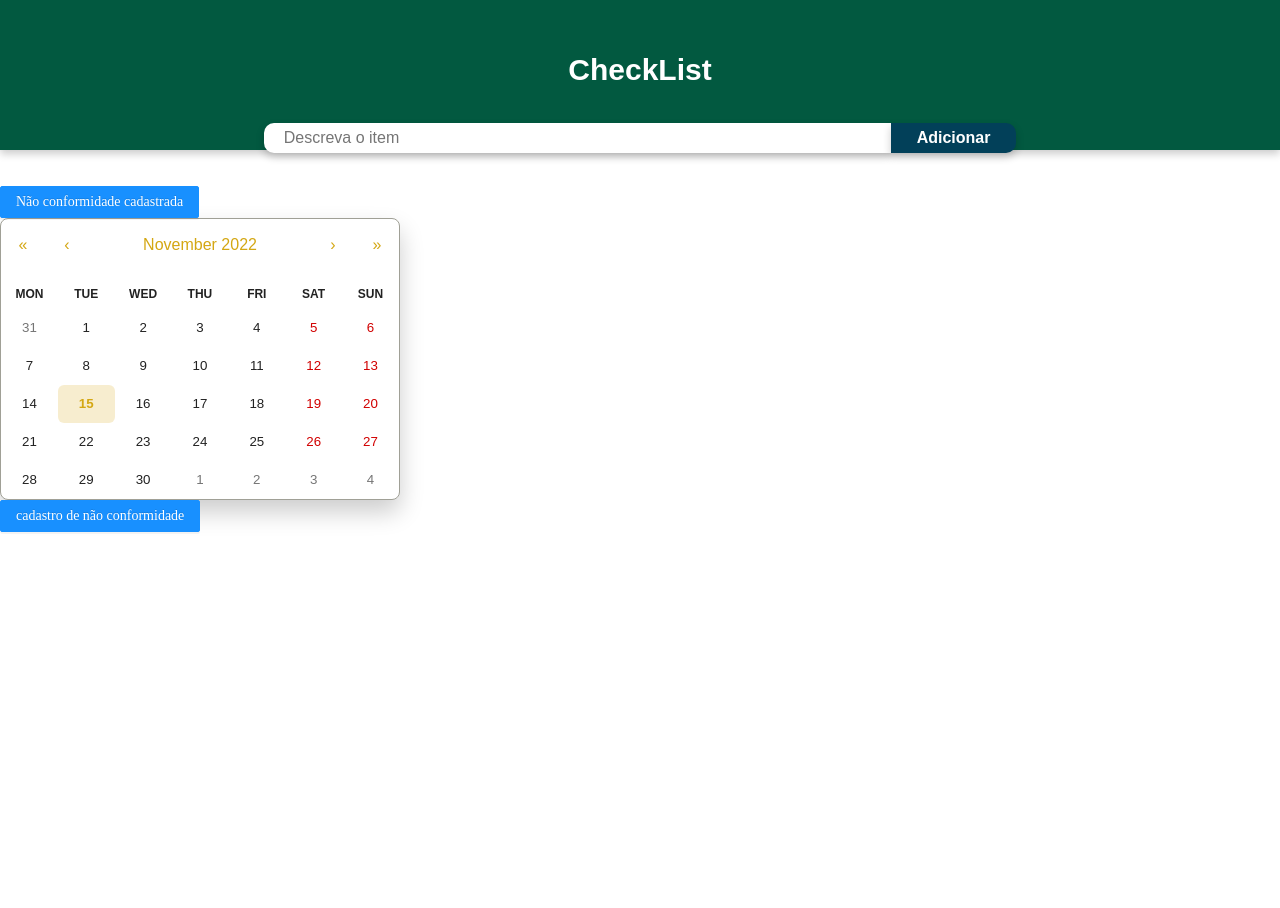
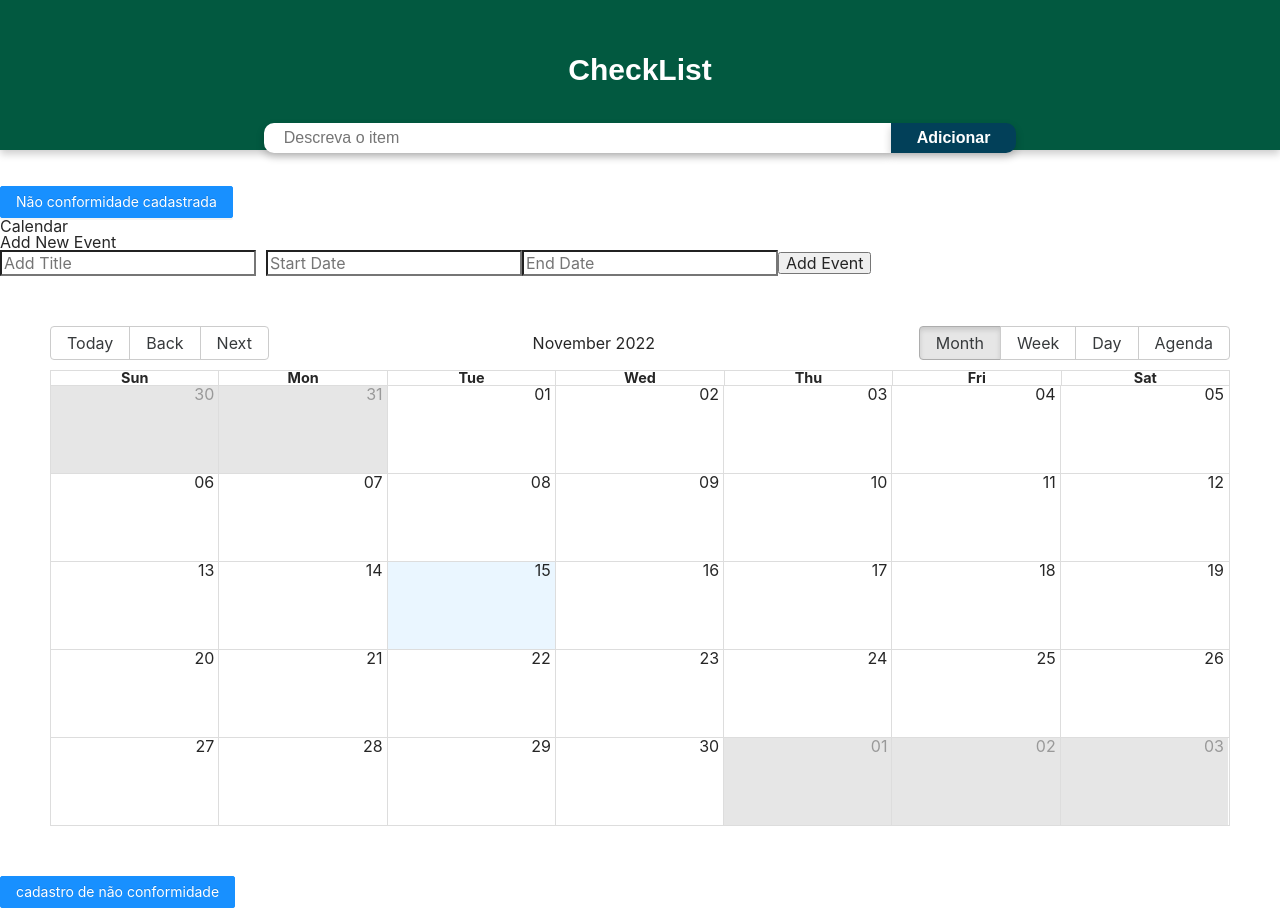
Before and after one commit to FernandoDias18/ProjetoQualidadeSoftware, a React (Create React App) app: page / in a window 1280 px wide. Before the commit the page ends 800 px from the top, so only its background shows below. Built offline with nearby package versions, Linux system fonts and the light colour scheme.

Commit message:
Calendario com evento

```diff
--- a/package.json
+++ b/package.json
@@ -7,10 +7,14 @@
     "@testing-library/react": "^13.4.0",
     "@testing-library/user-event": "^13.5.0",
     "antd": "^4.24.2",
+    "date-fns": "^2.29.3",
     "react": "^18.2.0",
-    "react-calendar": "^4.0.0",
+    "react-big-calendar": "^1.5.2",
+    "react-datepicker": "^4.8.0",
     "react-dom": "^18.2.0",
+    "react-icons": "^4.6.0",
     "react-modal": "^3.16.1",
+    "react-router-dom": "^6.4.3",
     "react-scripts": "5.0.1",
     "react-uuid": "^2.0.0",
     "web-vitals": "^2.1.4"
--- a/src/components/Calendario/Calendar.css
+++ b/src/components/Calendario/Calendar.css
@@ -1,101 +1,13 @@
-.react-calendar {
-    width: 400px;
-    max-width: 100%;
-    background-color: #fff;
-    color: #222;
-    border-radius: 8px;
-    box-shadow: 0 12px 24px rgba(0, 0, 0, 0.2);
-    font-family: Arial, Helvetica, sans-serif;
-    line-height: 1.125em;
-  }
+body {
+  margin: 0;
+  font-family: -apple-system, BlinkMacSystemFont, 'Segoe UI', 'Roboto', 'Oxygen',
+    'Ubuntu', 'Cantarell', 'Fira Sans', 'Droid Sans', 'Helvetica Neue',
+    sans-serif;
+  -webkit-font-smoothing: antialiased;
+  -moz-osx-font-smoothing: grayscale;
+}
 
-  .react-calendar__navigation button {
-    color: #d4a713;
-    min-width: 44px;
-    background: none;
-    font-size: 16px;
-    margin-top: 8px;
-  }
-
-  .react-calendar__navigation button:enabled:hover,
-  .react-calendar__navigation button:enabled:focus {
-    background-color: #f8f8fa;
-  }
-  .react-calendar__navigation button[disabled] {
-    background-color: #f0f0f0;
-  }
-  abbr[title] {
-    text-decoration: none;
-  }
-
-  /* .react-calendar__month-view__days__day--weekend {
-    color: #d10000;
-   } */
-
-  .react-calendar__tile:enabled:hover,
-  .react-calendar__tile:enabled:focus {
-    background: #f8f8fa;
-    color: #d4a713;
-    border-radius: 6px;
-  }
-
-  .react-calendar__tile--now {
-    background: #d4a71333;
-    border-radius: 6px;
-    font-weight: bold;
-    color: #d4a713;
-  }
-
-  .react-calendar__tile--now:enabled:hover,
-  .react-calendar__tile--now:enabled:focus {
-    background: #d4a71333;
-    border-radius: 6px;
-    font-weight: bold;
-    color: #d4a713;
-  }
-
-  .react-calendar__tile--hasActive:enabled:hover,
-  .react-calendar__tile--hasActive:enabled:focus {
-    background: #f8f8fa;
-  }
-
-  .react-calendar__tile--active {
-    background: #d4a713;
-    border-radius: 6px;
-    font-weight: bold;
-    color: white;
-  }
-
-  .react-calendar__tile--active:enabled:hover,
-  .react-calendar__tile--active:enabled:focus {
-    background: #d4a713;
-    color: white;
-  }
-
-  .react-calendar--selectRange .react-calendar__tile--hover {
-    background-color: #f8f8fa;
-  }
-
-  .react-calendar__tile--range {
-    background: #f8f8fa;
-    color: #d4a713;
-    border-radius: 0;
-  }
-
-  .react-calendar__tile--rangeStart {
-    border-top-right-radius: 0;
-    border-bottom-right-radius: 0;
-    border-top-left-radius: 6px;
-    border-bottom-left-radius: 6px;
-    background: #d4a713;
-    color: white;
-  }
-
-  .react-calendar__tile--rangeEnd {
-    border-top-left-radius: 0;
-    border-bottom-left-radius: 0;
-    border-top-right-radius: 6px;
-    border-bottom-right-radius: 6px;
-    background: #d4a713;
-    color: white;
-  }
+code {
+  font-family: source-code-pro, Menlo, Monaco, Consolas, 'Courier New',
+    monospace;
+}
--- a/src/components/Calendario/Calendario.jsx
+++ b/src/components/Calendario/Calendario.jsx
@@ -1,11 +1,112 @@
-import {Calendar} from "react-calendar";
-import 'react-calendar/dist/Calendar.css'
-import './Calendar.css'
-export function Calendario(props) {
-    return(
-        <>
-        <Calendar/>
+import format from "date-fns/format";
+import getDay from "date-fns/getDay";
+import parse from "date-fns/parse";
+import startOfWeek from "date-fns/startOfWeek";
+import React, { useState } from "react";
+import { Calendar, dateFnsLocalizer } from "react-big-calendar";
+import "react-big-calendar/lib/css/react-big-calendar.css";
+import DatePicker from "react-datepicker";
+import "react-datepicker/dist/react-datepicker.css";
+import "./Calendar.css";
 
-        </>
-    )
+
+const locales = {
+    "en-US": require("date-fns/locale/en-US"),
+};
+const localizer = dateFnsLocalizer({
+    format,
+    parse,
+    startOfWeek,
+    getDay,
+    locales,
+});
+
+const events = [
+    {
+        title: "Big Meeting",
+        allDay: true,
+        start: new Date(2021, 6, 0),
+        end: new Date(2021, 6, 0),
+    },
+    {
+        title: "Vacation",
+        start: new Date(2021, 6, 7),
+        end: new Date(2021, 6, 10),
+    },
+    {
+        title: "Conference",
+        start: new Date(2021, 6, 20),
+        end: new Date(2021, 6, 23),
+    },
+];
+
+
+
+export function Calendario() {
+
+    const [newEvent, setNewEvent] = useState({ title: "", start: "", end: "" });
+    const [allEvents, setAllEvents] = useState(events);
+
+    function handleAddEvent() {
+
+        for (let i=0; i<allEvents.length; i++){
+
+            const d1 = new Date (allEvents[i].start);
+            const d2 = new Date(newEvent.start);
+            const d3 = new Date(allEvents[i].end);
+            const d4 = new Date(newEvent.end);
+        /*
+            console.log(d1 <= d2);
+            console.log(d2 <= d3);
+            console.log(d1 <= d4);
+            console.log(d4 <= d3);
+            */
+
+                if (
+                ( (d1  <= d2) && (d2 <= d3) ) || ( (d1  <= d4) &&
+                (d4 <= d3) )
+                )
+            {
+                alert("CLASH");
+                break;
+                }
+
+        }
+
+
+        setAllEvents([...allEvents, newEvent]);
+    }
+
+    return (
+        <div className="Evento">
+            <h1>Calendar</h1>
+            <h2>Add New Event</h2>
+            <div>
+                <input type="text" placeholder="Add Title" style={{ width: "20%", marginRight: "10px" }} value={newEvent.title} onChange={(e) => setNewEvent({ ...newEvent, title: e.target.value })} />
+                <DatePicker placeholderText="Start Date" style={{ marginRight: "10px" }} selected={newEvent.start} onChange={(start) => setNewEvent({ ...newEvent, start })} />
+                <DatePicker placeholderText="End Date" selected={newEvent.end} onChange={(end) => setNewEvent({ ...newEvent, end })} />
+                <button stlye={{ marginTop: "10px" }} onClick={handleAddEvent}>
+                    Add Event
+                </button>
+            </div>
+            <Calendar localizer={localizer} events={allEvents} startAccessor="start" endAccessor="end" style={{ height: 500, margin: "50px" }} />
+        </div>
+    );
+
+
 }
+
+
+
+//const events = [
+ //   { titulo:"",
+//    responsavel:"",
+ //   mitigacao:"",
+ //   classificacao:"",
+  //  dataParaResolucao: "",
+ //   dataDeEnvio: "",
+  //  escalonada:"",
+  //  superiorImediato: "",
+  //  concluida:"",
+ //   },
+  //  ];
```
Also changed, not shown: 1 other file (tests, documents, lock files or other folders).
